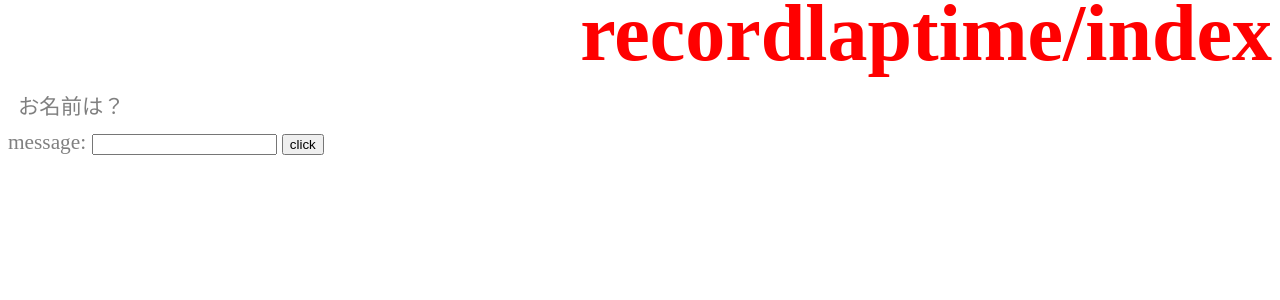
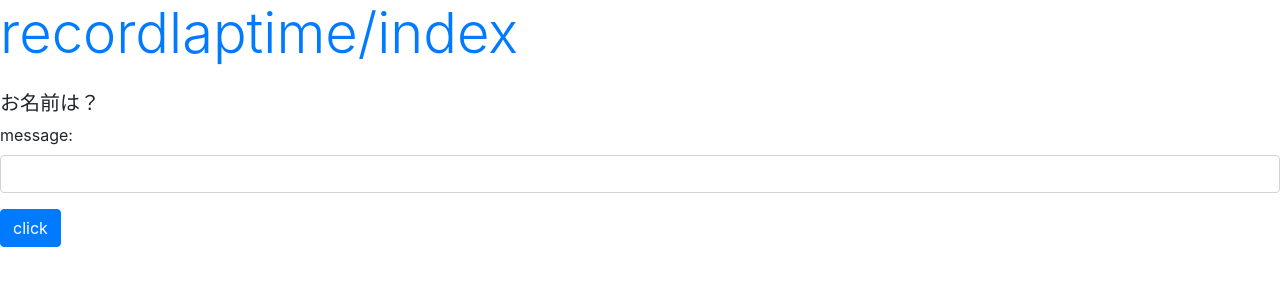
Before and after one commit to hondatoshihiro/314django, a Django app: page /recordlaptime/ in a window 1280 px wide. Shown: the top 300 px of the page. Run offline with Django 5.2, Linux system fonts and the light colour scheme; some libraries are stand-ins or nearby versions.

Commit message:
フォームをbootstrapでデザインする

```diff
--- a/gt/recordlaptime/templates/recordlaptime/index.html
+++ b/gt/recordlaptime/templates/recordlaptime/index.html
@@ -4,17 +4,19 @@
     <head>
         <meta charset="utf-8">
         <title>{{title}}</title>
-        <link rel="stylesheet" type="text/css"
-            href="{% static 'recordlaptime/css/style.css' %}" />
+        <link rel="stylesheet"
+            href="https://stackpath.bootstrapcdn.com/bootstrap/4.3.1/css/bootstrap.min.css" crossorigin="anonymous">
     </head>
     <body>
-        <h1>{{title}}</h1>
-        <p>{{msg}}</p>
+        <h1 class="display-4 text-primary">{{title}}</h1>
+        <p class="h5 mt-4">{{msg}}</p>
         <form action="{% url 'form' %}" method="post">
             {% csrf_token %}
-            <label for="msg">message: </label>
-            <input id="msg" type="text" name="msg">
-            <input type="submit" value="click">
+            <div class="form-group">
+                <label for="msg">message: </label>
+                <input id="msg" type="text" class="form-control" name="msg">
+            </div>
+            <input class="btn btn-primary" type="submit" value="click">
         </form>
     </body>
 </html>
```
